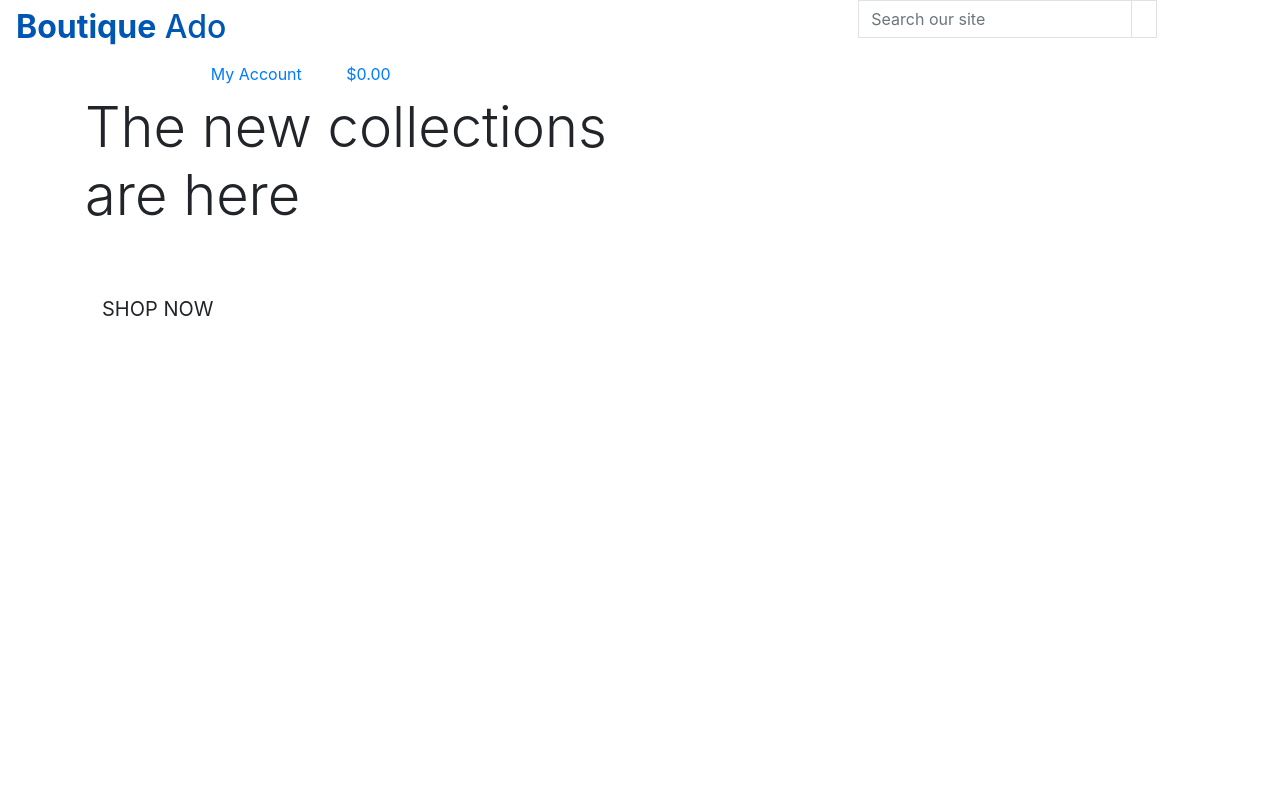
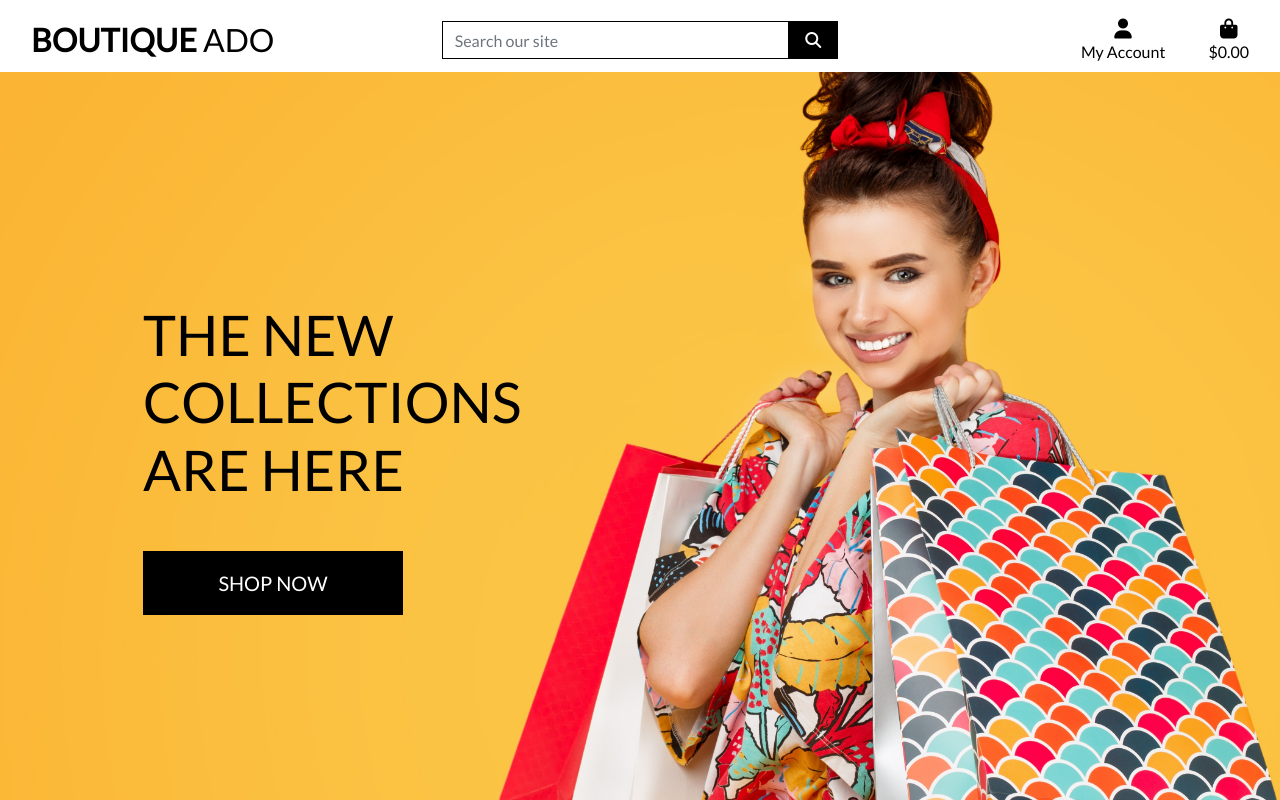
Before and after one commit to kiksgold/boutique_ado, a Django app: page / in a window 1280 px wide. Run offline with Django 3.2, Linux system fonts and the light colour scheme; some libraries are stand-ins or nearby versions.

Commit message:
completed home page header and css

```diff
--- a/boutique_ado/settings.py
+++ b/boutique_ado/settings.py
@@ -147,6 +147,10 @@ USE_TZ = True
 # https://docs.djangoproject.com/en/3.2/howto/static-files/
 
 STATIC_URL = '/static/'
+STATICFILES_DIRS = (os.path.join(BASE_DIR, 'static'),)
+
+MEDIA_URL = '/media/'
+MEDIA_ROOT = os.path.join(BASE_DIR, 'media')
 
 # Default primary key field type
 # https://docs.djangoproject.com/en/3.2/ref/settings/#default-auto-field
--- a/boutique_ado/urls.py
+++ b/boutique_ado/urls.py
@@ -15,9 +15,11 @@ Including another URLconf
 """
 from django.contrib import admin
 from django.urls import path, include
+from django.conf import settings
+from django.conf.urls.static import static
 
 urlpatterns = [
     path('admin/', admin.site.urls),
     path('accounts/', include('allauth.urls')),
     path('', include('home.urls')),
-]
+] + static(settings.MEDIA_URL, document_root=settings.MEDIA_ROOT)
--- /dev/null
+++ b/static/css/base.css
@@ -0,0 +1,81 @@
+html {
+    height: 100%;
+}
+
+body {
+    background: url('/media/homepage_background_cropped.jpeg') no-repeat center center fixed;
+    background-size: cover;
+    height: calc(100vh - 164px);
+    color: #555;
+    font-family: 'Lato';
+}
+
+/* from Bulma */
+.icon {
+    align-items: center;
+    display: inline-flex;
+    justify-content: center;
+    height: 1.5rem;
+    width: 1.5rem;
+}
+
+.logo-font {
+    text-transform: uppercase;
+}
+
+.main-logo-link {
+    width: fit-content;
+}
+
+.shop-now-button {
+    background: black;
+    color: white;
+    min-width: 260px;
+}
+
+.btn-black {
+    background: black;
+    color: white;
+}
+
+.shop-now-button:hover,
+.shop-now-button:active,
+.shop-now-button:focus,
+.btn-black:hover,
+.btn-black:active,
+.btn-black:focus {
+    background: #222;
+    color: white;
+}
+
+.text-black {
+    color: #000 !important;
+}
+
+.border-black {
+    border: 1px solid black !important;
+}
+
+/* -------------------------------- Media Queries */
+
+/* Slightly larger container on xl screens */
+@media (min-width: 1200px) {
+  .container {
+    max-width: 80%;
+  }
+}
+
+/* fixed top navbar only on medium and up */
+@media (min-width: 992px) {
+    .fixed-top-desktop-only {
+        position: fixed;
+        top: 0;
+        right: 0;
+        left: 0;
+        z-index: 1030;
+    }
+
+    .header-container {
+        padding-top: 164px;
+    }
+}
--- a/templates/base.html
+++ b/templates/base.html
@@ -15,12 +15,15 @@
 
     {% block corecss %}
         <link rel="stylesheet" href="https://cdn.jsdelivr.net/npm/bootstrap@4.6.2/dist/css/bootstrap.min.css" integrity="sha384-xOolHFLEh07PJGoPkLv1IbcEPTNtaed2xpHsD9ESMhqIYd0nLMwNLD69Npy4HI+N" crossorigin="anonymous">
+        <link rel="preconnect" href="https://fonts.googleapis.com"><link rel="preconnect" href="https://fonts.gstatic.com" crossorigin><link href="https://fonts.googleapis.com/css2?family=Lato&display=swap" rel="stylesheet">
+        <link rel="stylesheet" href="{% static 'css/base.css' %}">
     {% endblock %}
 
     {% block extra_css %}
     {% endblock %}
 
     {% block corejs %}
+        <script src="https://kit.fontawesome.com/f89ed08cb4.js" crossorigin="anonymous"></script>
         <script src="https://cdn.jsdelivr.net/npm/jquery@3.5.1/dist/jquery.min.js" integrity="sha256-9/aliU8dGd2tb6OSsuzixeV4y/faTqgFtohetphbbj0=" crossorigin="anonymous"></script>
         <script src="https://cdn.jsdelivr.net/npm/popper.js@1.16.1/dist/umd/popper.min.js" integrity="sha384-9/reFTGAW83EW2RDu2S0VKaIzap3H66lZH81PoYlFhbGU+6BZp6G7niu735Sk7lN" crossorigin="anonymous"></script>
         <script src="https://cdn.jsdelivr.net/npm/bootstrap@4.6.2/dist/js/bootstrap.min.js" integrity="sha384-+sLIOodYLS7CIrQpBjl+C7nPvqq+FbNUBDunl/OZv93DB7Ln/533i8e/mZXLi/P+" crossorigin="anonymous"></script>
@@ -31,15 +34,16 @@
 
     <title>Boutique Ado {% block extra_title %}{% endblock %}</title>
   </head>
+
   <body>
-    <header class="container-fluid fixed-top"></header>
-      <div class="row">
+    <header class="container-fluid fixed-top">
+      <div id="topnav" class="row bg-white pt-lg-2 d-none d-lg-flex">
             <div class="col-12 col-lg-4 my-auto py-1 py-lg-0 text-center text-lg-left">
                 <a href="{% url 'home' %}" class="nav-link main-logo-link">
                     <h2 class="logo-font text-black my-0"><strong>Boutique</strong> Ado</h2>
                 </a>
             </div>
-        <div class="col-12 col-lg-4 my-auto py-1 py-lg-0"></div>
+            <div class="col-12 col-lg-4 my-auto py-1 py-lg-0">
                 <form method="GET" action="">
                     <div class="input-group w-100">
                         <input class="form-control border border-black rounded-0" type="text" name="q" placeholder="Search our site">
@@ -52,6 +56,7 @@
                         </div>
                     </div>
                 </form>
+            </div>
             <div class="col-12 col-lg-4 my-auto py-1 py-lg-0">
                 <ul class="list-inline list-unstyled text-center text-lg-right my-0">
                     <li class="list-inline-item dropdown">
@@ -91,6 +96,7 @@
                 </ul>
             </div>
         </div>
+    </header>
 
     {% if messages %}
         <div class="message-container"></div>
@@ -105,5 +111,7 @@
     {% block postloadjs %}
     {% endblock %}
 
+
   </body>
+
 </html>
```
Also changed, not shown: media/homepage_background_cropped.jpeg (added). Lines whose indentation alone changed are shown as unchanged.
